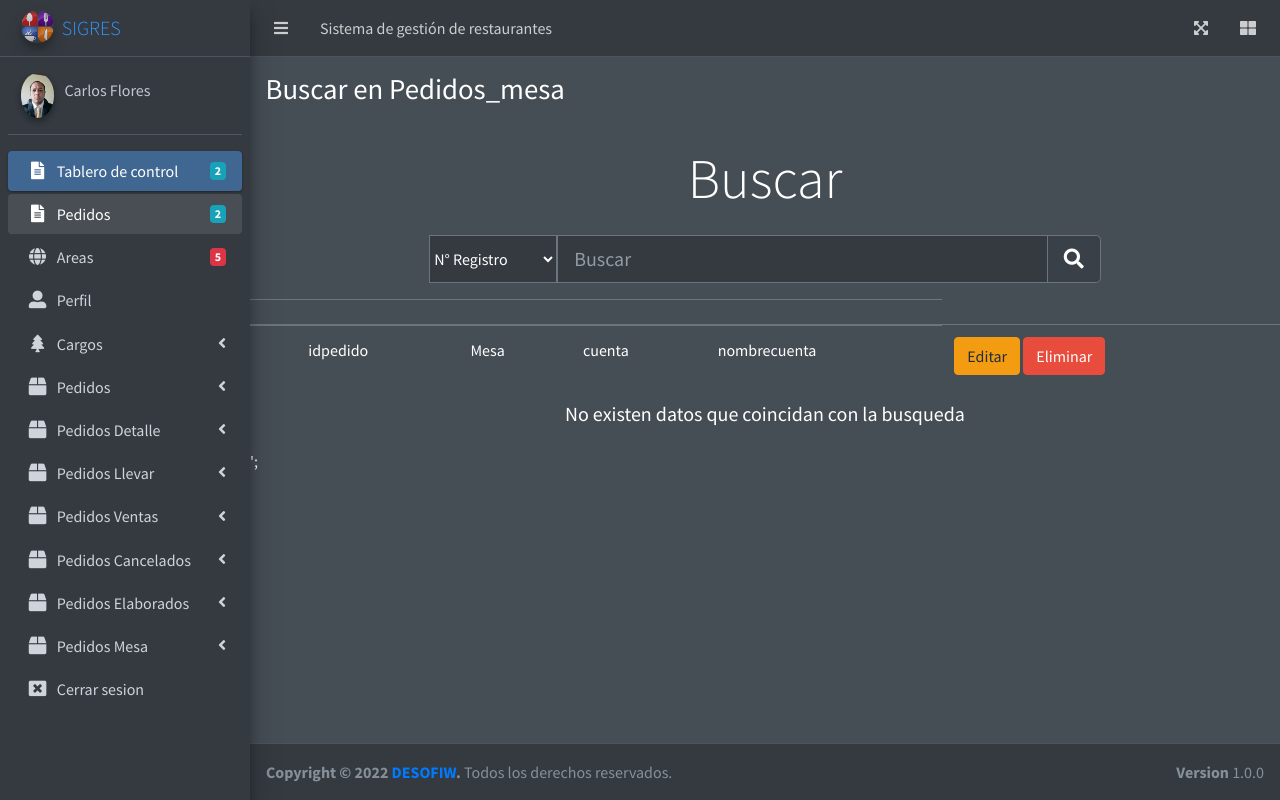
After one commit to jtaboracastejon/PW3P-Modulo-Pedidos, a Node server app: page /app/pedidos_mesa/buscar in a window 1280 px wide. The commit adds this page. Run offline with Node 20, Linux system fonts and the light colour scheme; data that the repository does not hold is empty; some libraries are stand-ins or nearby versions.

Commit message:
Se agrego la vista de Buscar

```diff
--- a/src/controladores/controladorPedidos_mesa.js
+++ b/src/controladores/controladorPedidos_mesa.js
@@ -1,17 +1,55 @@
 const Pedidos_mesa = require('../modelos/modeloPedidos_mesa');
 const {validationResult} = require('express-validator');
 const { text } = require('express');
-
+const modelosMesa = require('../modelos/modeloMesas_x_area');
+const { transformAuthInfo } = require('passport');
 
 
 exports.Listar = async(req, res) => {
-    const pedidos_mesa = await Pedidos_mesa.findAll();
+    //const pedidos_mesa = await Pedidos_mesa.findAll();
+    const pedidos_mesa = await Pedidos_mesa.findAll({
+        include: {
+            model: modelosMesa,
+            attributes: ['Mesa'],
+        },
+        raw: true,
+    });
+    console.log(pedidos_mesa);
     //res.json(pedidos_mesa);
+    //console.log(pedidos_mesa);
 
     res.render("Pedidos_mesaIndex", {
         titulo: 'Listado de Pedidos_mesa',
-        pedidos_mesa})
+        pedidos_mesa
+    });
 }
+
+exports.nuevo = async (req, res) =>{
+    const pedidos_mesa = await Pedidos_mesa.findAll({
+
+    });//con el findall le indicamos que busque todos los datos
+    console.log(Pedidos_mesa);
+
+    res.render("Pedidos_mesaNuevo", {
+        titulo: 'Nuevo en Pedidos_mesa',
+        Pedidos_mesa
+
+    });
+}
+
+exports.buscar = async (req, res) =>{
+    const pedidos_mesa = await Pedidos_mesa.findAll({
+
+    });//con el findall le indicamos que busque todos los datos
+    console.log(Pedidos_mesa);
+
+    res.render("Pedidos_mesaBuscar", {
+        titulo: 'Buscar en Pedidos_mesa',
+        Pedidos_mesa
+
+    });
+}
+
 
 exports.Guardar = async (req, res) =>{
     const validacion = validationResult(req);
--- a/src/rutas/rutasPedidos_mesa.js
+++ b/src/rutas/rutasPedidos_mesa.js
@@ -4,6 +4,10 @@ const rutas= Router();
 const controladorPedidos_mesa = require('../controladores/controladorPedidos_mesa');
 
 rutas.get('/listar', controladorPedidos_mesa.Listar);
+
+rutas.get('/nuevo', controladorPedidos_mesa.nuevo);
+
+rutas.get('/buscar', controladorPedidos_mesa.buscar);
 
 rutas.post('/guardar',
 body('idpedido')
--- /dev/null
+++ b/src/views/Pedidos_mesa/Pedidos_mesaBuscar.handlebars
@@ -0,0 +1,86 @@
+<div class="wrapper">
+
+    <!-- Main content -->
+
+    <section class="content-header">
+        <div class="container-fluid">
+            <h2 class="text-center display-4">Buscar</h2>
+        </div>
+    </section>
+
+    <section class="content">
+        <div class="container-fluid">
+            <div class="row">
+                <div class="col-md-8 offset-md-2">
+                    <form action="/pedidosmesa/buscar" method="post">
+                        <div class="input-group input-group-lg">
+                            <select class="" id="filtro" name="filtro">
+                                <option value="pedidos_mesa.idregistro">N° Registro</option>
+                                <option value="pedidos_mesa.idpedido">N° pedido</option>
+                                <option value="mesas_x_area.Mesa">Mesa</option>
+                                <option value="pedidos_mesa.cuenta">Cuenta</option>
+                                <option value="pedidos_mesa.nombrecuenta">Nombre Cuenta</option>
+                            </select>
+                            <input type="search" id="buscar" name="buscar" class="form-control form-control-lg"
+                                placeholder="Buscar" value="">
+                            <div class="input-group-append">
+                                <button type="submit" class="btn btn-lg btn-default">
+                                    <i class="fa fa-search"></i>
+                                </button>
+                            </div>
+                        </div>
+                    </form>
+                </div>
+            </div>
+            <div class="row mt-3"></div>
+            <div class="row">
+                <div class="table-responsive">
+                    <table class="table m-0">
+                        <thead>
+                            <tr>
+                                <th></th>
+                                <th></th>
+                                <th></th>
+                                <th></th>
+                                <th></th>
+                                <!-- <th>ESTADO</th> -->
+                            </tr>
+                        </thead>
+                        <tbody>
+
+
+                            <tr>
+                                <td><a href="/pedidosmesa/buscarId?id="></a></td>
+                                <td>idpedido</td>
+                                <td>Mesa</td>
+                                <td>cuenta</td>
+                                <td>nombrecuenta</td>
+                                <td>
+                                    <a class="btn btn-warning" href="/pedidosmesa/buscarId?id=">Editar</a>
+                                    <a class="btn btn-danger" onclick="return confirm('Estas seguro de eliminar?')"
+                                        href="/pedidosmesa/eliminar?id=">Eliminar</a>
+                                </td>
+                            </tr>
+
+
+                        </tbody>
+                    </table>
+                </div>
+
+            </div>
+        </div>
+    </section>
+
+    <section class="content-header">
+        <div class="container-fluid">
+            <h5 class="text-center display">No existen datos que coincidan con la busqueda</h5>
+        </div>
+    </section>';
+
+
+
+
+
+    <!-- /.content -->
+
+    <!-- Aqui agregar script adicionales -->
```
Also changed, not shown: src/views/Pedidos_mesa/Pedidos_mesaIndex.handlebars (+8 -9 lines), src/views/Pedidos_mesa/Pedidos_mesaNuevo.handlebars (renamed from src/views/Pedidos_mesa/Nuevo.handlebars, +0 -10 lines).
